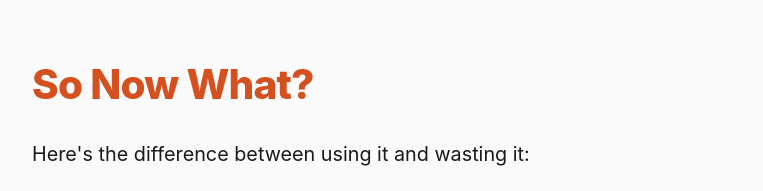
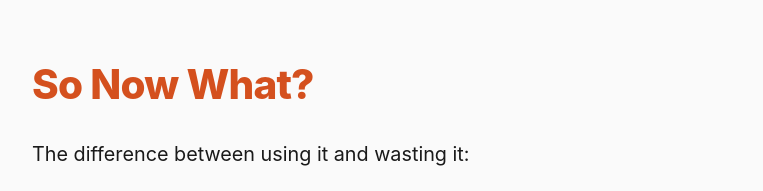
Before and after one commit to mdmagnuson-creator/opencope, a website: page index.html in a window 1280 px wide. Shown: the part 3660-3851 px from the top of the page, without its empty margins (194-957 px from the left). Drawn offline with Linux system fonts and the light colour scheme.

Commit message:
fix: Simplify intro text

```diff
--- a/index.html
+++ b/index.html
@@ -298,7 +298,7 @@
       <h2>So Now What?</h2>
 
       <div class="what-now-content">
-        <p class="what-now-intro">Here's the difference between using it and wasting it:</p>
+        <p class="what-now-intro">The difference between using it and wasting it:</p>
 
         <div class="comparison-box">
           <div class="comparison-side basic">
```
